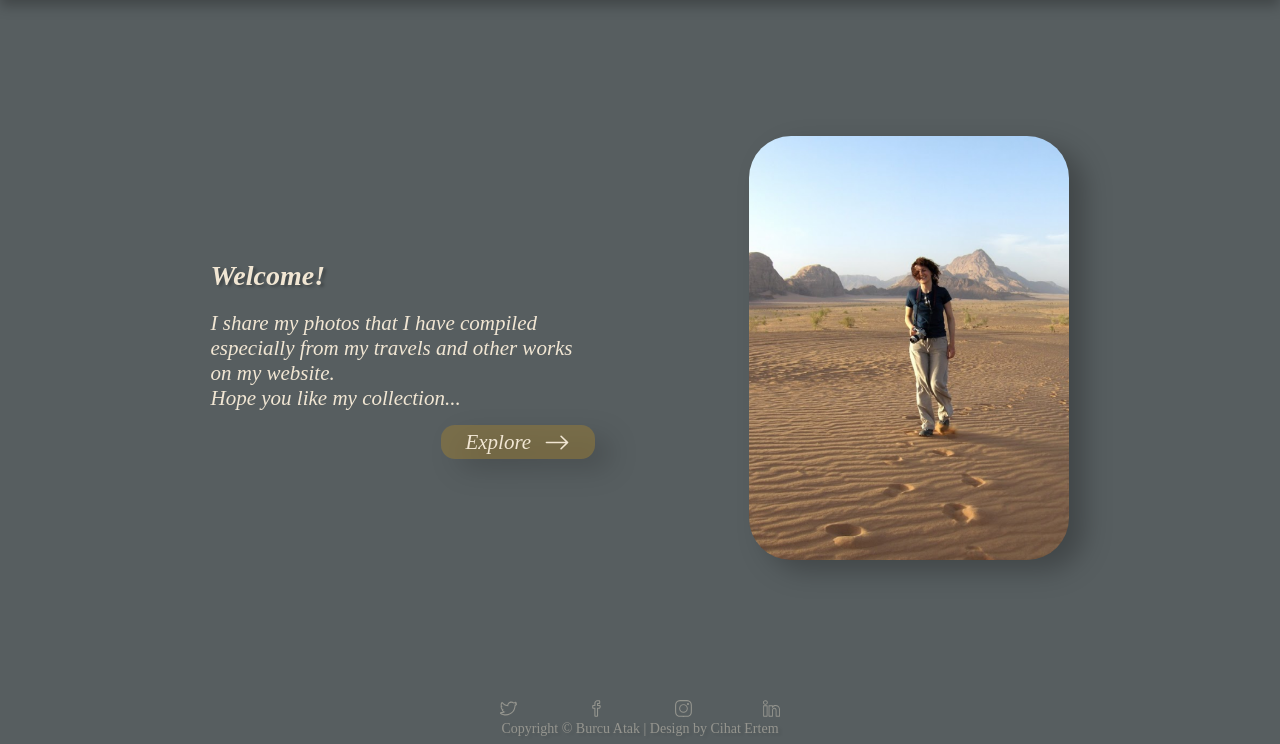
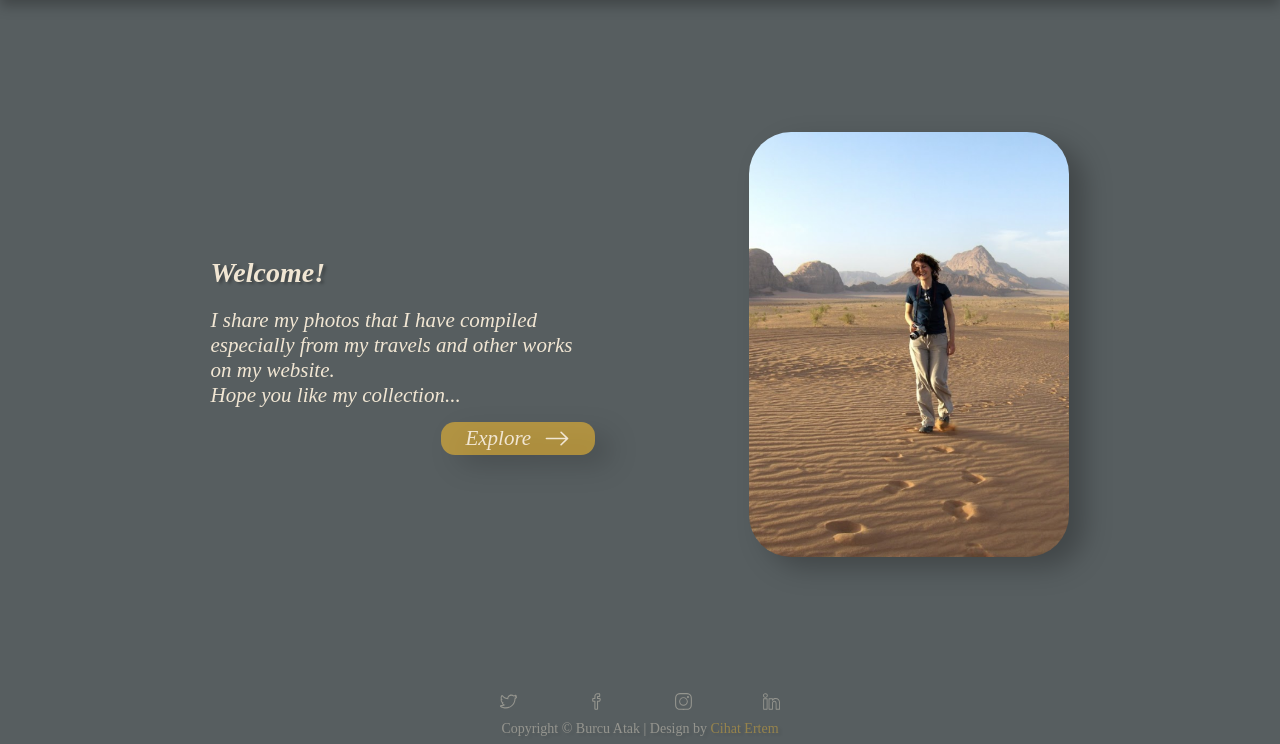
Before and after one commit to cihatertem/burcuphoto, a Django app: page / in a window 1280 px wide. Shown: the part 56-800 px from the top of the page. Run offline with Django 4.2, Linux system fonts and the light colour scheme.

Commit message:
designer link added

```diff
--- a/static/style/main-dark.css
+++ b/static/style/main-dark.css
@@ -142,6 +142,7 @@ footer {
   justify-content: space-between;
   width: 20rem;
   margin-top: 1rem;
+  margin-bottom: .5rem;
 }
 
 .footer-social-icon {
@@ -157,8 +158,12 @@ footer {
   transition: all .2s linear;
 }
 
+.dev-link {
+  color: rgb(246, 188, 46);
+}
+
 .btn {
-    background-color: rgba(147, 122, 58, 0.57);
+  background-color: rgba(246, 188, 46, 0.57);
   transition: all .2s linear;
 }
 
--- a/templates/main.html
+++ b/templates/main.html
@@ -72,7 +72,10 @@
                      src="{% static 'icons/social-linkedin.svg' %}">
             </a>
         </div>
-        <p> Copyright © Burcu Atak | Design by Cihat Ertem </p>
+        <p> Copyright © Burcu Atak | Design by <a target="_blank" href="https://www.cihatertem.dev"><span
+                class="dev-link">Cihat
+            Ertem</span>
+        </a></p>
     </footer>
 </div>
 {% block photo_zoom %}
```
Also changed, not shown: static/style/main-light.css (+6 -1 lines). Lines whose indentation alone changed are shown as unchanged.
